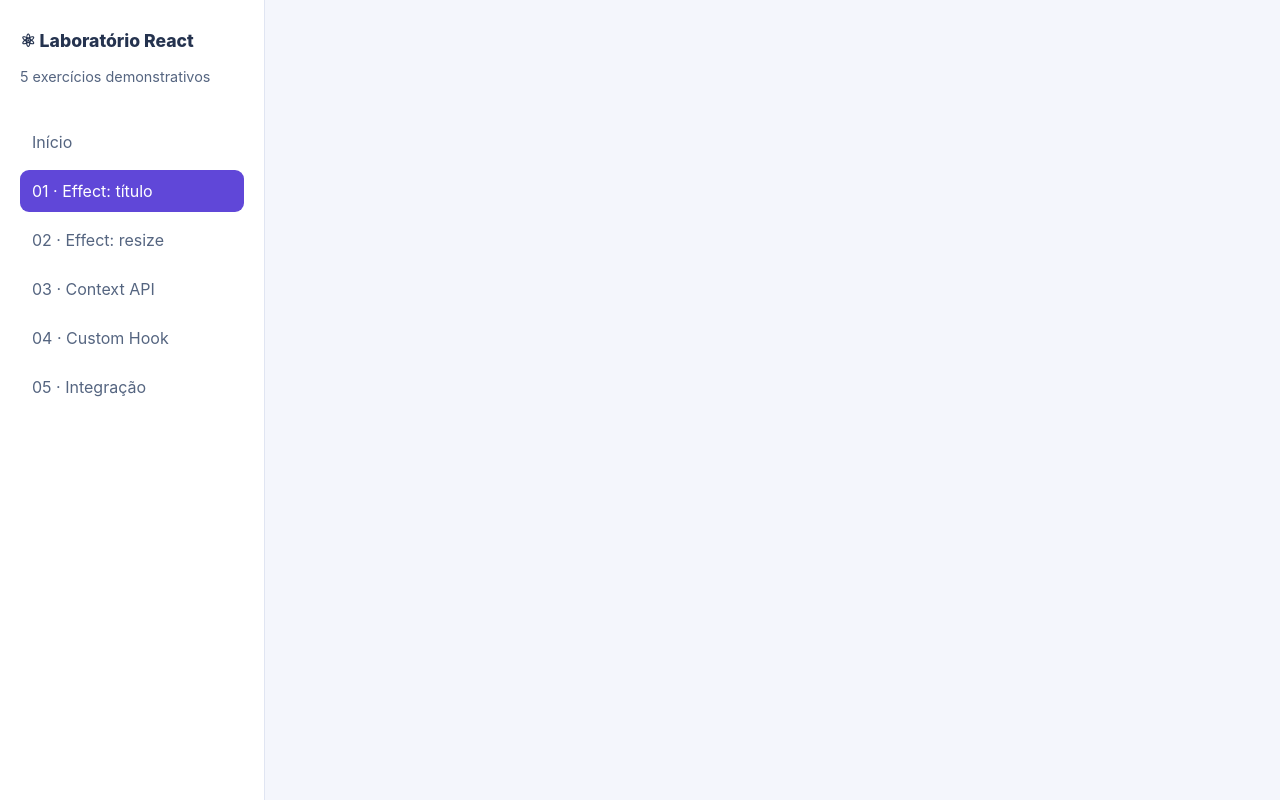
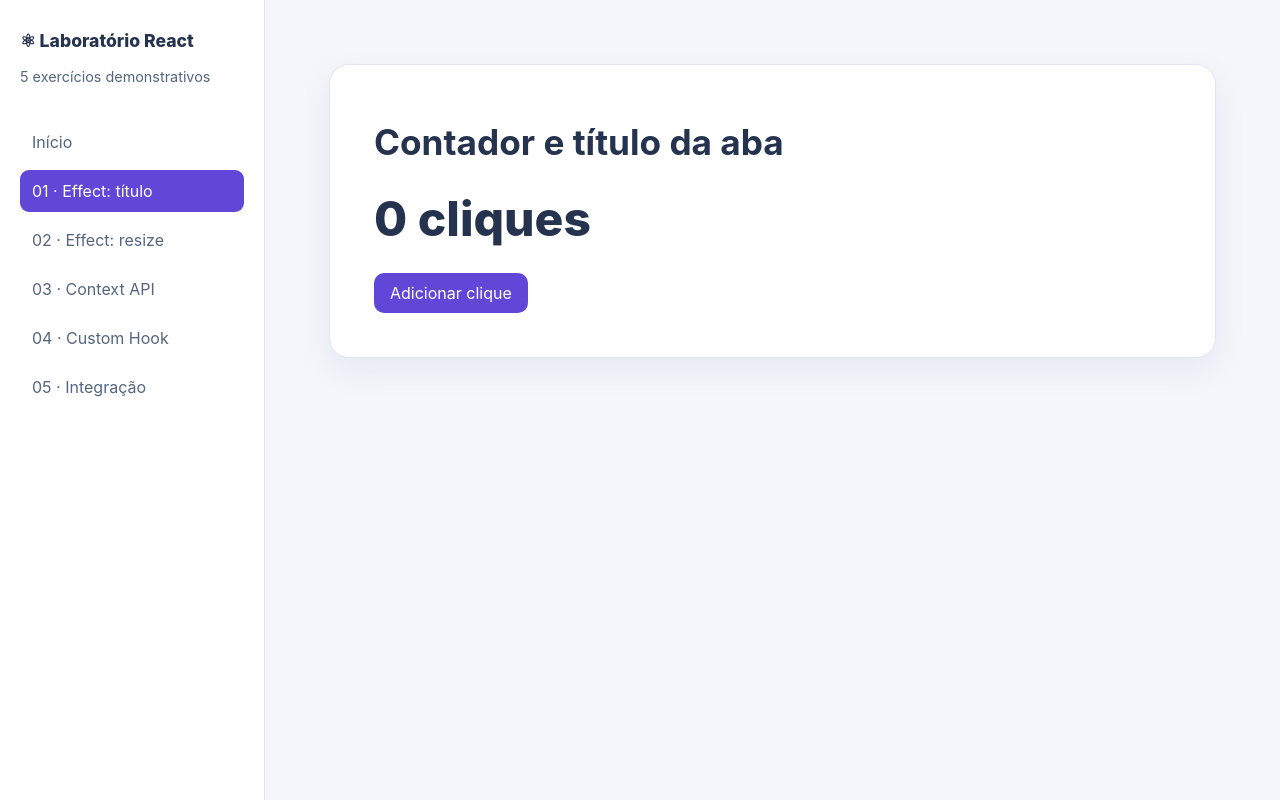
Before and after one commit to vitorcgo/react-hooks-lab-tsi, a React (Vite) app: page /exercicio-1 in a window 1280 px wide. Built offline with nearby package versions, Linux system fonts and the light colour scheme.

Commit message:
feat: adiciona contador com atualização do título da aba

```diff
--- a/src/pages/Ex01Titulo.jsx
+++ b/src/pages/Ex01Titulo.jsx
@@ -1,3 +1,26 @@
+import { useEffect, useState } from 'react';
+
 export default function Ex01Titulo() {
-  return null
+  // Estado local que controla o número de cliques.
+  const [cliques, setCliques] = useState(0);
+
+  useEffect(() => {
+    // Sincroniza o título da aba com o estado.
+    document.title = `Cliques: ${cliques} | Laboratório React`;
+
+    // Restaura o título quando o efeito for limpo.
+    return () => {
+      document.title = 'Laboratório React: Hooks e Context';
+    };
+  }, [cliques]); // O efeito acompanha as alterações de cliques.
+
+  return (
+    <section className="panel">
+      <h1>Contador e título da aba</h1>
+      <p className="metric">{cliques} cliques</p>
+      <button onClick={() => setCliques(c => c + 1)}>
+        Adicionar clique
+      </button>
+    </section>
+  );
 }
```
